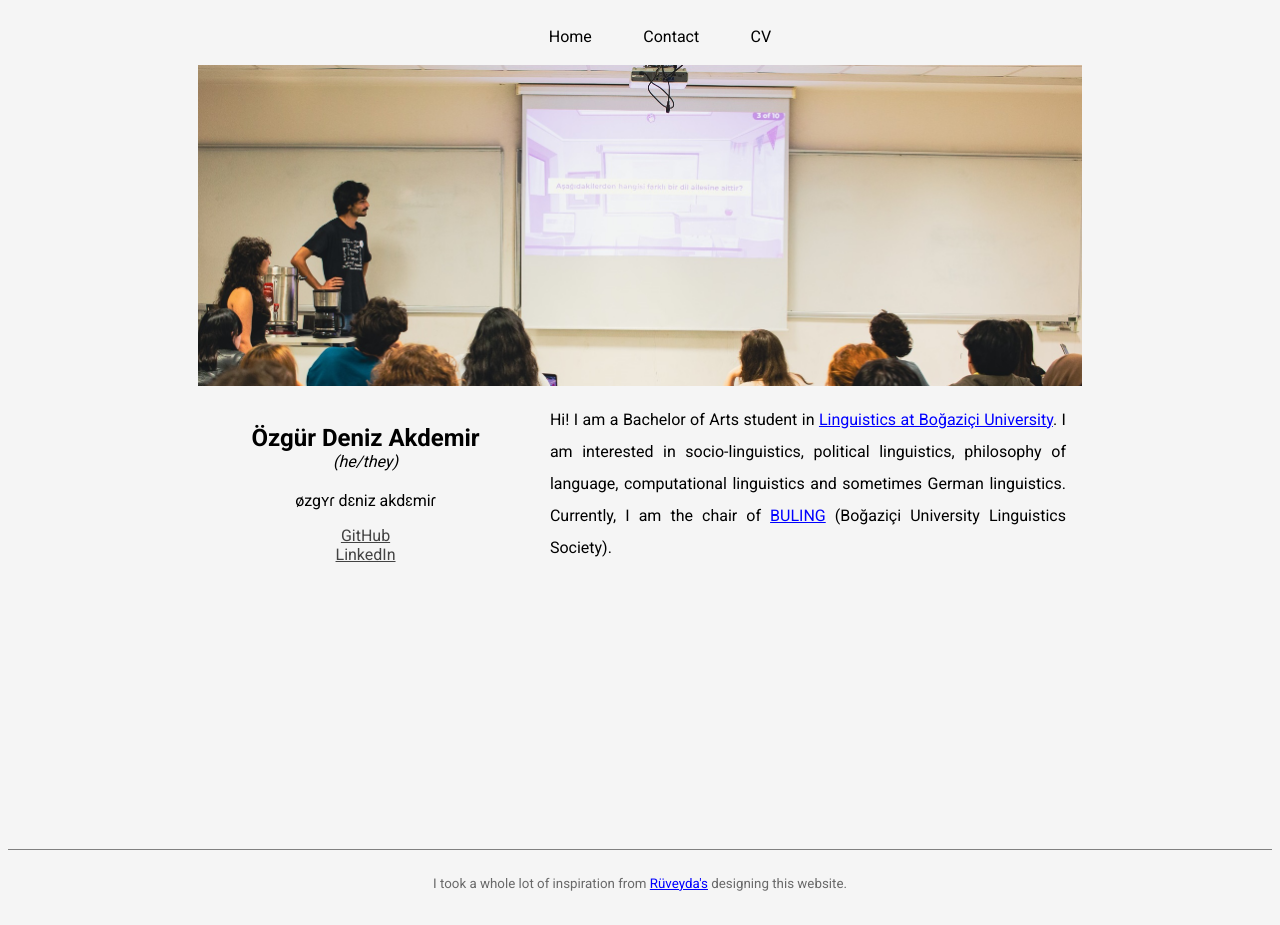
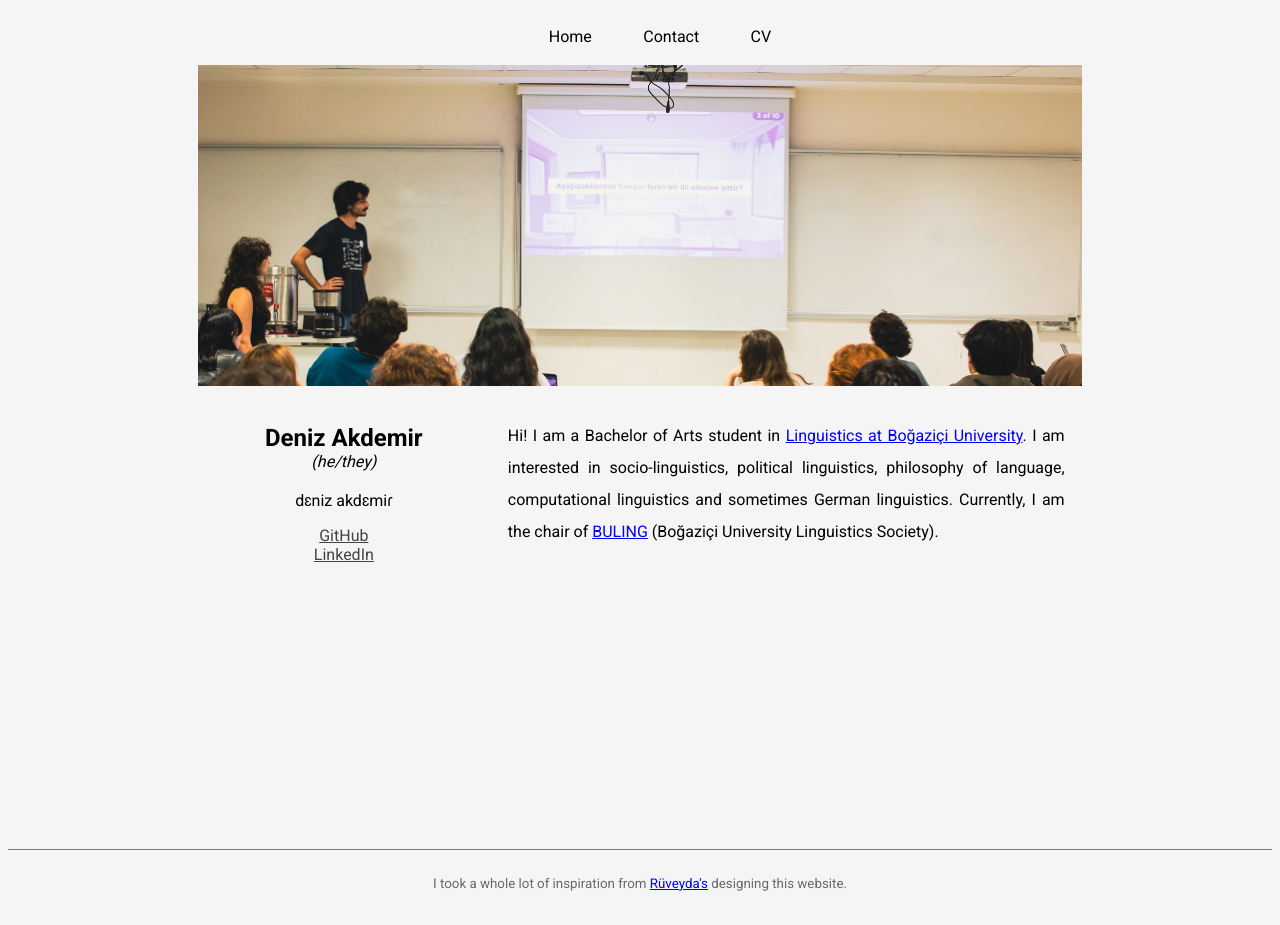
Before and after one commit to akdemirdeniz/akdemirdeniz.github.io, a plain HTML site: page index.html in a window 1280 px wide. Drawn offline with Linux system fonts and the light colour scheme.

Commit message:
Update index.html

```diff
--- a/index.html
+++ b/index.html
@@ -18,10 +18,10 @@
         <img src="src/header.jpg" alt="Picture of me from the 2024 Meet&Greet tea of BULING doing a Kahoot." style="max-width: 100%; height: auto;">
         <div class="center">
             <div style=" margin: 2% 5%;">
-                <h1>Özgür Deniz Akdemir
+                <h1>Deniz Akdemir
                     <span style="font-style: italic; font-weight: 100; font-size: medium;">(he/they)</span>
                 </h1>
-                <p>øzgʏɾ dɛniz akdɛmiɾ</p>
+                <p>dɛniz akdɛmiɾ</p>
                 <a href="https://github.com/akdemirdeniz" style="color:#434343;">GitHub</a>
                 <br>
                 <a href="https://www.linkedin.com/in/ozgurdenizakdemir/" style="color:#434343;">LinkedIn</a>
```
